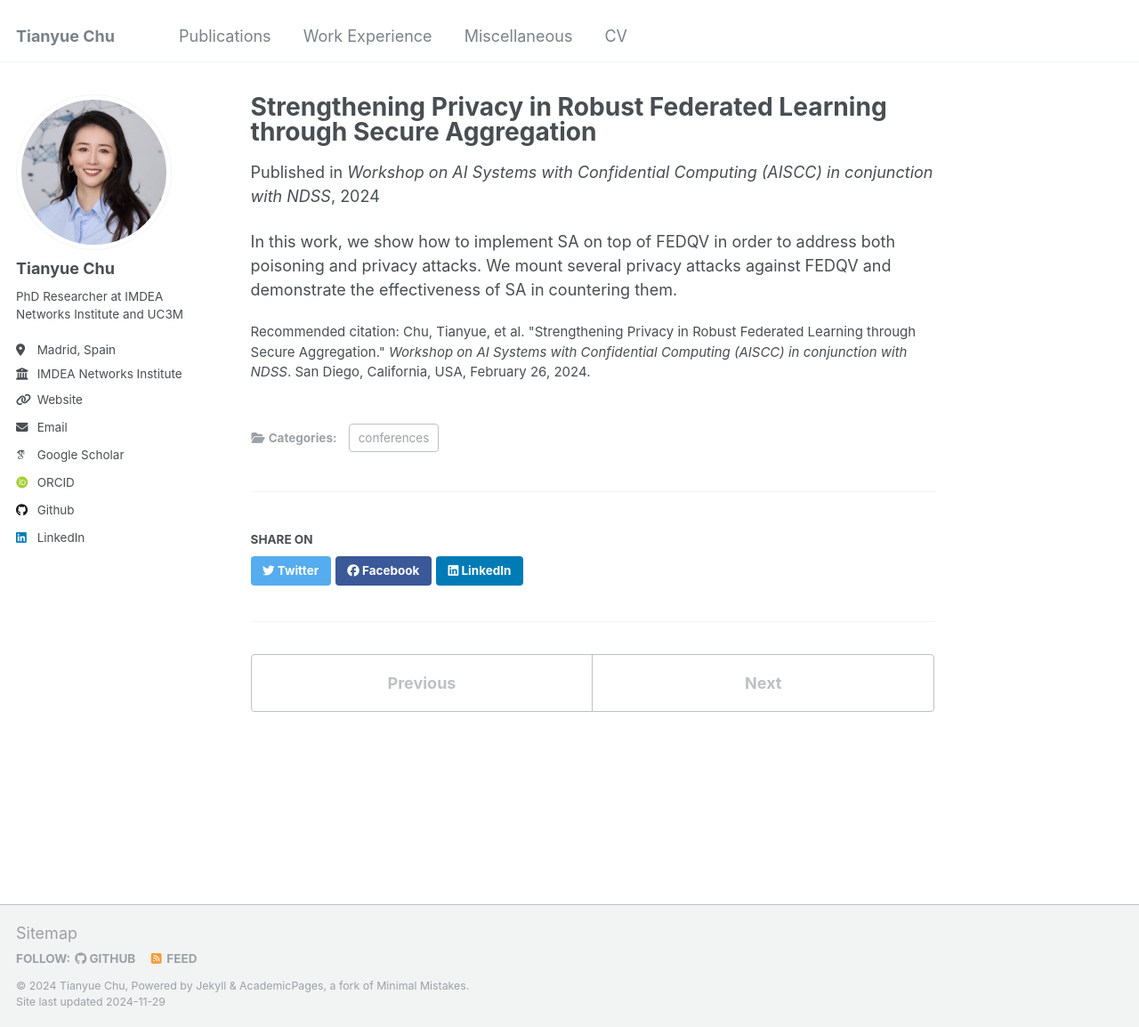
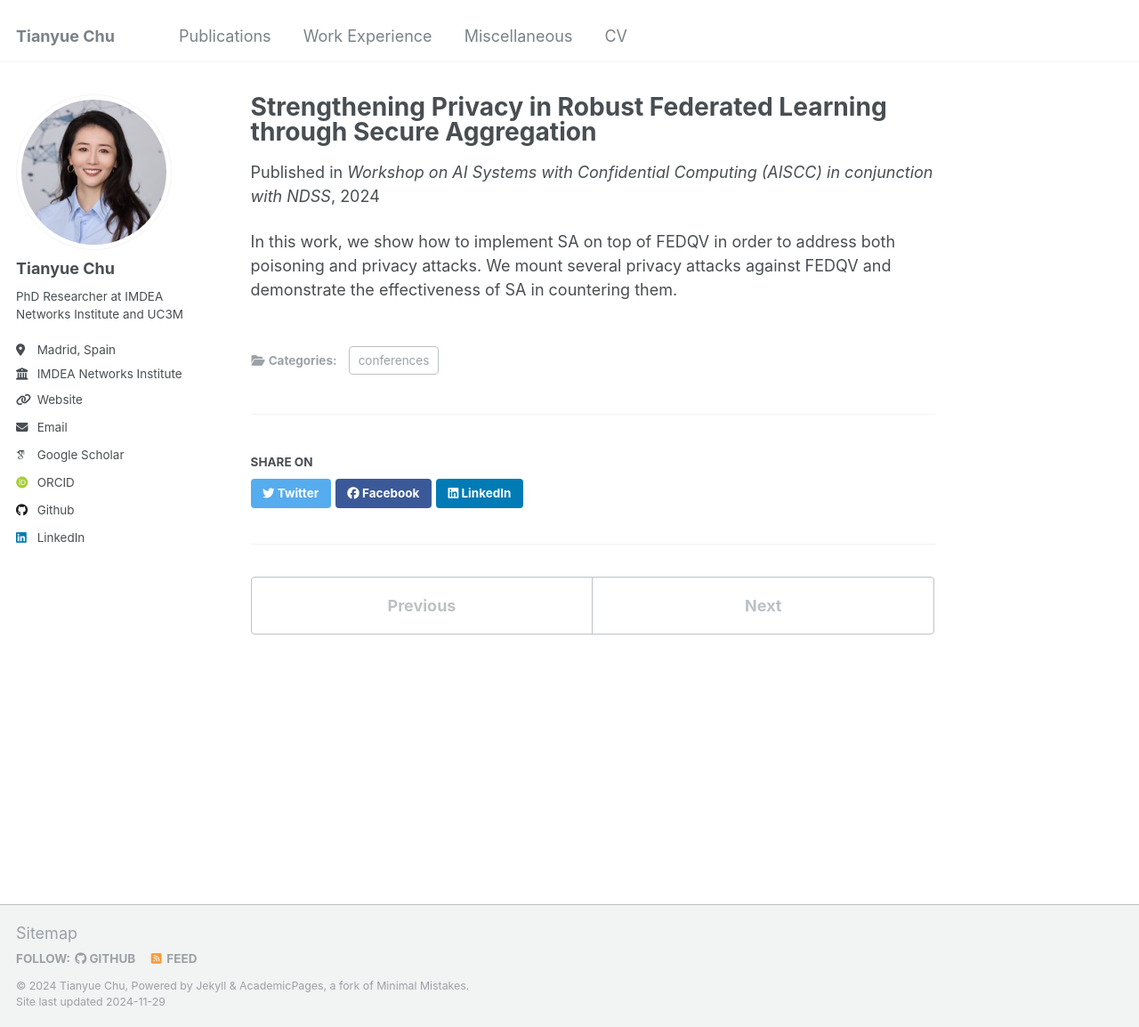
Before and after one commit to TianyueChu/tianyuechu.github.io, a Jekyll site: the page built from _publications/Fedsa_ndss.md, in a window 1280 px wide and 1154 px high. Shown: the whole window at 89% size. Built offline with Jekyll 4.4.1, drawn with Linux system fonts in a browser that asks for light colours; some web fonts are replaced.

Commit message:
Publication with code

```diff
--- a/_publications/Fedsa_ndss.md
+++ b/_publications/Fedsa_ndss.md
@@ -8,6 +8,6 @@ date: 2024-02-26
 venue: 'Workshop on AI Systems with Confidential Computing (AISCC) in conjunction with NDSS'
 slidesurl: #'http://tianyuechu.github.io/files/slides3.pdf'
 paperurl: #'http://tianyuechu.github.io/files/paper3.pdf'
-citation: 'Chu, Tianyue, et al. &quot;Strengthening Privacy in Robust Federated Learning through Secure Aggregation.&quot; <i>Workshop on AI Systems with Confidential Computing (AISCC) in conjunction with NDSS</i>. San Diego, California, USA, February 26, 2024.'
+citation: #'Chu, Tianyue, et al. &quot;Strengthening Privacy in Robust Federated Learning through Secure Aggregation.&quot; <i>Workshop on AI Systems with Confidential Computing (AISCC) in conjunction with NDSS</i>. San Diego, California, USA, February 26, 2024.'
 ---
 In this work, we show how to implement SA on top of FEDQV in order to address both poisoning and privacy attacks. We mount several privacy attacks against FEDQV and demonstrate the effectiveness of SA in countering them.
```
Also changed, not shown: _publications/FedQV.md (+1 -1 lines), _publications/Fedrep.md (+1 -1 lines), _publications/Priprune.md (+1 -1 lines).
